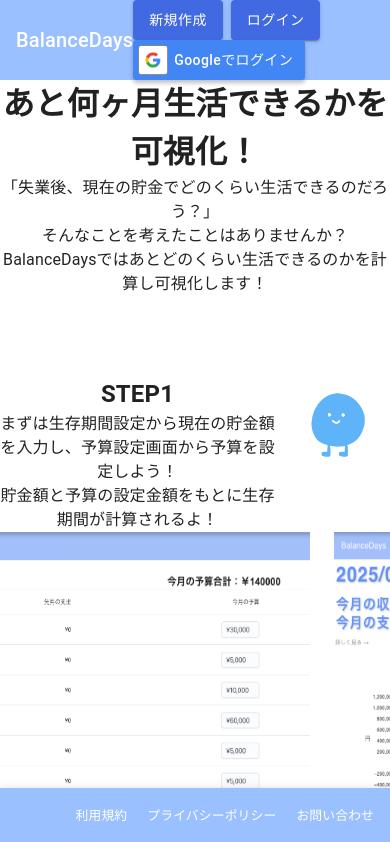
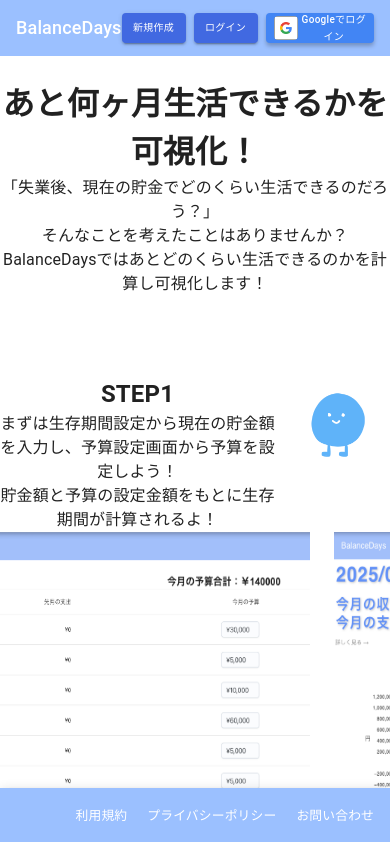
Before and after one commit to kei0299/BalanceDays, a Next.js app in the folder front/: page / in a window 390 px wide. Shown: the top 842 px of the page. Built offline with nearby package versions, Linux system fonts and the light colour scheme; no server answers.

Commit message:
ヘッダーのレスポンシブ対応

```diff
--- a/front/src/components/header.tsx
+++ b/front/src/components/header.tsx
@@ -1,6 +1,6 @@
 import * as React from "react";
 import AppBar from "@mui/material/AppBar";
-import Box from "@mui/material/Box";
+import { Box, Stack } from "@mui/material";
 import Toolbar from "@mui/material/Toolbar";
 import Typography from "@mui/material/Typography";
 import Link from "next/link";
@@ -42,37 +42,56 @@
         elevation={0}
         sx={{ color: "#ffffff", backgroundColor: "#9bc0ff" }}
       >
-        <Toolbar>
-          <Typography variant="h6" sx={{ flexGrow: 1 }}>
+        <Toolbar sx={{ display: "flex", justifyContent: "space-between" }}>
+          {/* BalanceDays のロゴ */}
+          <Typography
+            variant="h6"
+            sx={{
+              flexGrow: 1,
+              fontSize: "24px",
+              "@media (max-width: 599px)": {
+                fontSize: "18px",
+              },
+            }}
+          >
             <Link href="/" passHref>
-              <Box
-                sx={{ textDecoration: "none", color: "inherit" }}
-              >
+              <Box sx={{ textDecoration: "none", color: "inherit" }}>
                 BalanceDays
               </Box>
             </Link>
           </Typography>
 
-          <Box>
+          {/* ボタンエリア（右寄せ） */}
+          <Box sx={{ display: "flex", alignItems: "center" }}>
+            <Stack direction="row" spacing={1} alignItems="center">
               <Link href="/signup" passHref>
                 <Button
                   variant="contained"
                   sx={{
                     height: "40px",
-                  marginRight: 1,
                     backgroundColor: "#4169e1",
+                    "@media (max-width: 599px)": {
+                      height: "30px",
+                      fontSize: "10px",
+                      padding: "4px 8px",
+                    },
                   }}
                 >
                   新規作成
                 </Button>
               </Link>
+
               <Link href="/signin" passHref>
                 <Button
                   variant="contained"
                   sx={{
                     height: "40px",
-                  marginRight: 1,
                     backgroundColor: "#4169e1",
+                    "@media (max-width: 599px)": {
+                      height: "30px",
+                      fontSize: "10px",
+                      padding: "4px 8px",
+                    },
                   }}
                 >
                   ログイン
@@ -92,22 +111,33 @@
                   "&:hover": {
                     backgroundColor: "#357ae8",
                   },
+                  "@media (max-width: 599px)": {
+                    height: "30px",
+                    fontSize: "10px",
+                    padding: "4px 8px",
+                  },
                 }}
                 onClick={signInWithGoogle}
               >
-              <img
+                <Box
+                  component="img"
                   src="/image/google_logo.png"
                   alt="Google Logo"
-                style={{
-                  width: "30px", // ロゴのサイズを調整
+                  sx={{
+                    width: "30px",
                     height: "30px",
                     borderRadius: "4px",
                     marginRight: "6px",
+                    "@media (max-width: 599px)": {
+                      width: "24px",
+                      height: "24px",
+                      marginRight: "4px",
+                    },
                   }}
                 />
                 <span>Googleでログイン</span>
               </Button>
-
+            </Stack>
           </Box>
         </Toolbar>
       </AppBar>
--- a/front/src/pages/index.tsx
+++ b/front/src/pages/index.tsx
@@ -6,6 +6,17 @@
 import * as gtag from "@/lib/gtag";
 import { useAlert } from "@/components/AlertContext";
 import Image from "next/image";
+import { createTheme } from "@mui/material/styles";
+
+const theme = createTheme({
+  palette: {
+    primary: {
+      main: "#42a5f5",
+      light: "#64b5f6",
+      dark: "#1565c0",
+    },
+  },
+});
 
 export default function Index() {
   const { showAlert } = useAlert();
```
Lines whose indentation alone changed are shown as unchanged.
